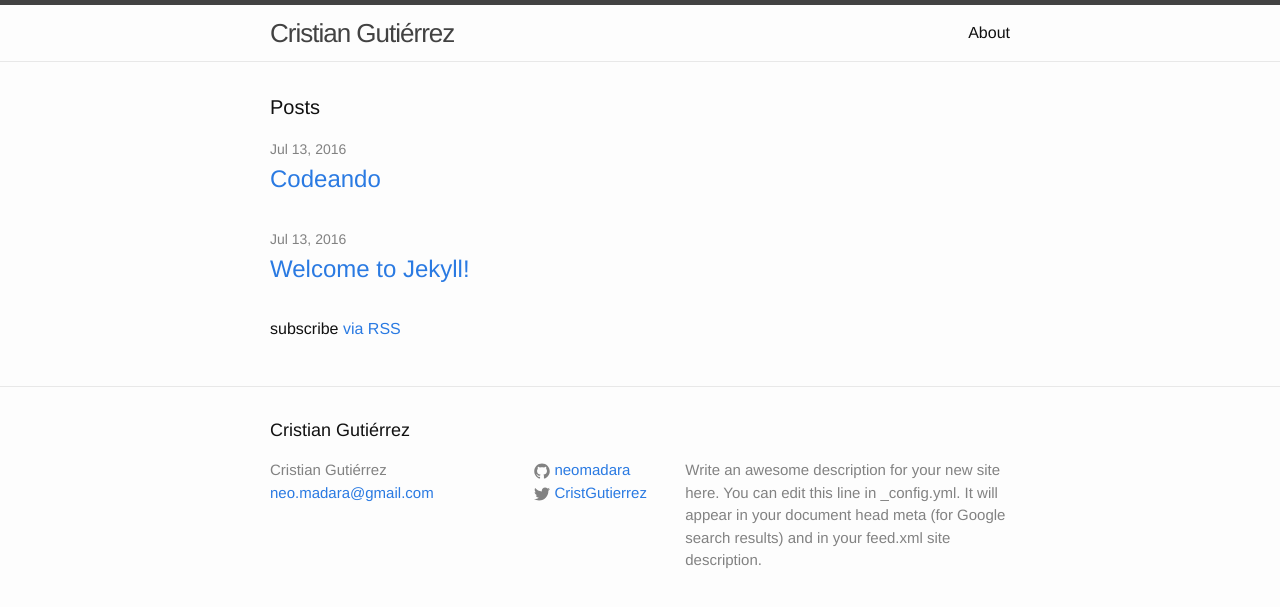
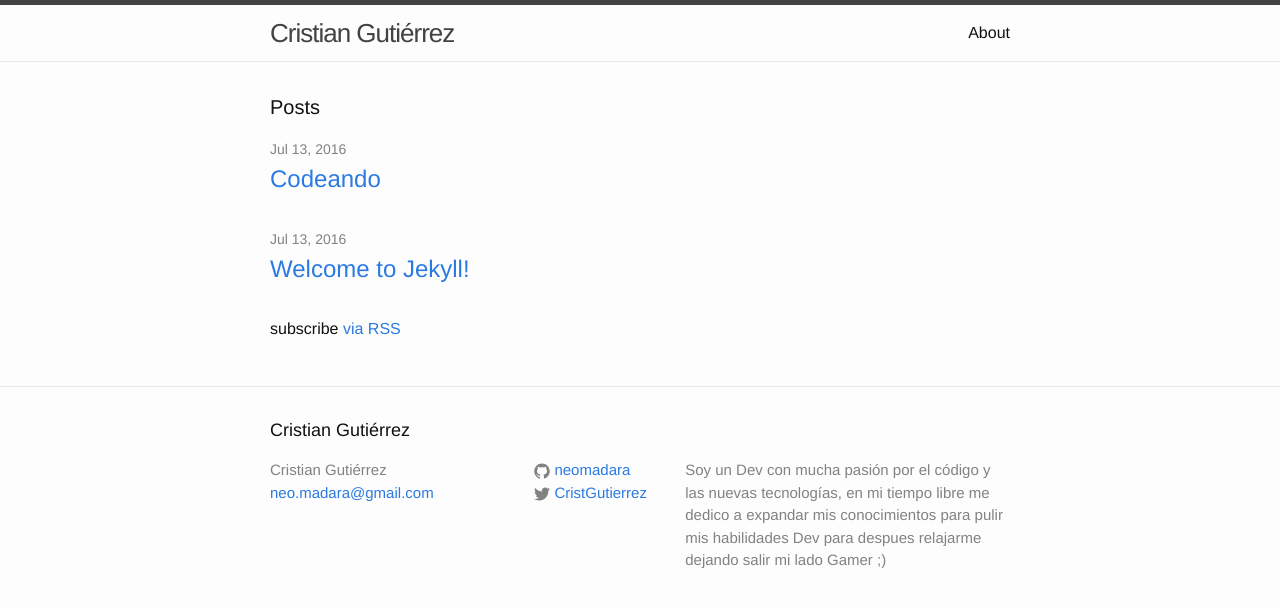
Before and after one commit to neomadara/neomadara.github.io, a Jekyll site: the page built from index.html, in a window 1280 px wide. Shown: the top 607 px of the page. Built offline with Jekyll 4.4.1, drawn with Linux system fonts in a browser that asks for light colours.

Commit message:
descripcion

```diff
--- a/_config.yml
+++ b/_config.yml
@@ -9,9 +9,9 @@
 title: Cristian Gutiérrez
 email: neo.madara@gmail.com
 description: > # this means to ignore newlines until "baseurl:"
-  Write an awesome description for your new site here. You can edit this
-  line in _config.yml. It will appear in your document head meta (for
-  Google search results) and in your feed.xml site description.
+  Soy un Dev con mucha pasión por el código y las nuevas tecnologías, en mi tiempo libre
+  me dedico a expandar mis conocimientos para pulir mis habilidades Dev para despues relajarme
+  dejando salir mi lado Gamer ;)
 baseurl: "" # the subpath of your site, e.g. /blog
 url: "https://neomadara.github.io/" # the base hostname & protocol for your site
 twitter_username: CristGutierrez
```
